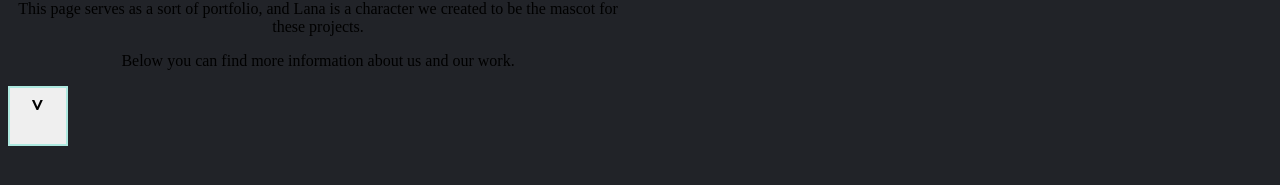
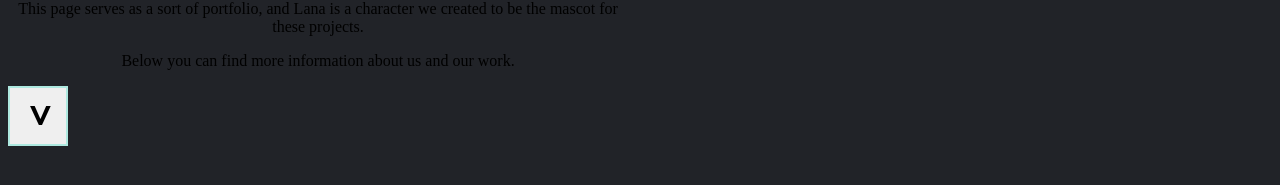
Before and after one commit to MintFoxes/lana-website, a Next.js app: page / in a window 1280 px wide. Shown: the part 419-604 px from the top of the page. Built offline with nearby package versions, Linux system fonts and the light colour scheme.

Commit message:
Update ArrowButton.js

```diff
--- a/components/ArrowButton.js
+++ b/components/ArrowButton.js
@@ -6,8 +6,8 @@ export default function ArrowButton() {
           <button
             className="animate-bounce rounded-full mt-12 hover:bg-lana focus:outline-none"
           >
-            <svg className="fill-current text-lana hover:text-grayish-100 transition-colors" xmlns="http://www.w3.org/2000/svg" width="80" height="55" viewBox="0 5 75 170">
-              <text id="_" data-name="˅" font-size="128" font-family="SegoeUI, Segoe UI"><tspan x="-37.375" y="138">˅</tspan></text>
+            <svg className="fill-current text-lana hover:text-grayish-100 transition-colors" xmlns="http://www.w3.org/2000/svg" width="55" height="55" viewBox="0 10 5 70">
+              <text id="_" data-name="˅" font-size="100" font-family="SegoeUI, Segoe UI"><tspan x="-15" y="110">˅</tspan></text>
             </svg>
           </button>
         </a>
```
